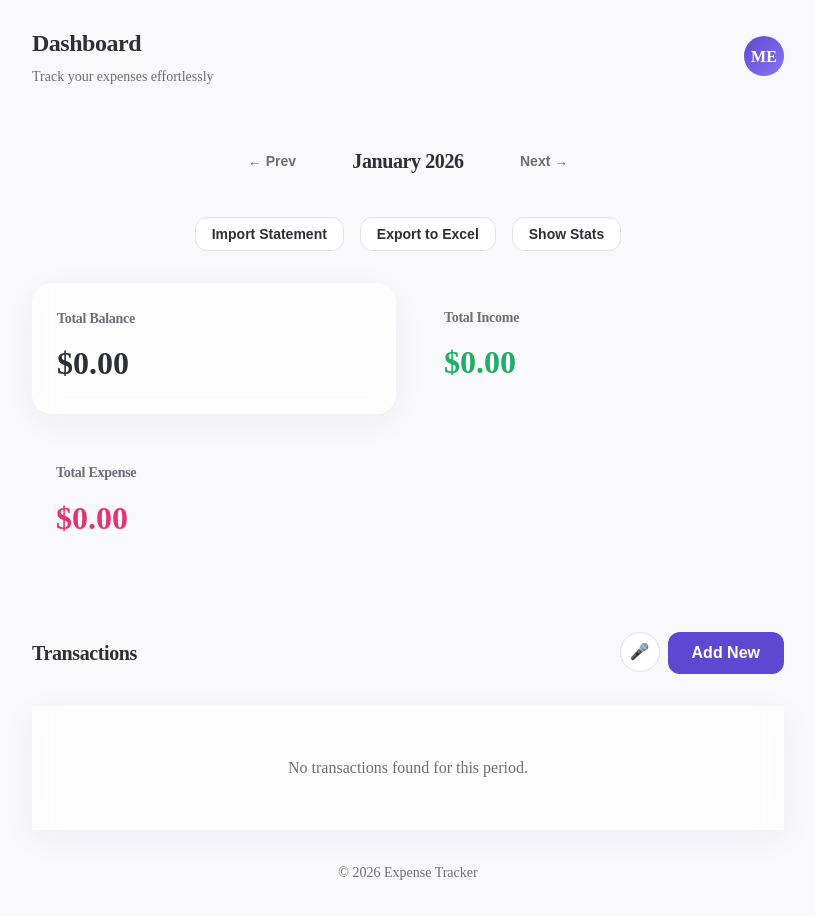
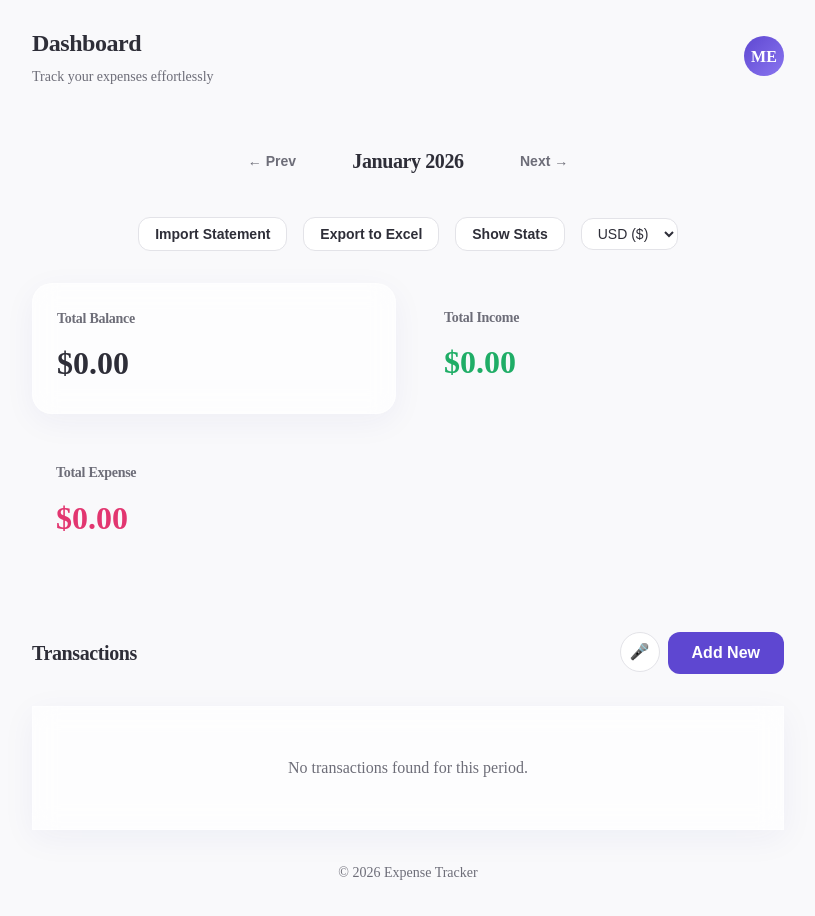
Before and after one commit to Rishabhrj03/hisaabwise, a Next.js app: page / in a window 1280 px wide. Shown: the whole page, without its empty margins (232-1047 px from the left). Built offline with nearby package versions, Linux system fonts and the light colour scheme.

Commit message:
feat: Introduce currency selection and dynamic formatting for expense display in summary cards and transaction lists.

```diff
--- a/src/app/page.tsx
+++ b/src/app/page.tsx
@@ -26,6 +26,7 @@ export default function Home() {
 
   // New state for toggling graphs
   const [showStats, setShowStats] = useState(false);
+  const [currency, setCurrency] = useState('USD');
 
   // Filter Logic
   const filteredExpenses = expenses
@@ -87,15 +88,38 @@ export default function Home() {
             onPrevMonth={handlePrevMonth}
             onNextMonth={handleNextMonth}
           />
-          <div style={{ display: 'flex', gap: '1rem', flexWrap: 'wrap', justifyContent: 'center' }}>
+          <div style={{ display: 'flex', gap: '1rem', flexWrap: 'wrap', justifyContent: 'center', alignItems: 'center' }}>
             <ImportButton />
             <ExportButton
               expenses={filteredExpenses}
               currentMonthName={currentMonthName}
             />
+
             <Button variant="secondary" size="sm" onClick={() => setShowStats(!showStats)}>
               {showStats ? 'Hide Stats' : 'Show Stats'}
             </Button>
+
+            <select
+              value={currency}
+              onChange={(e) => setCurrency(e.target.value)}
+              style={{
+                height: '32px',
+                padding: '0 0.75rem',
+                borderRadius: 'var(--radius-md)',
+                border: '1px solid hsl(var(--color-border))',
+                background: 'hsl(var(--color-surface))',
+                color: 'hsl(var(--color-text-main))',
+                fontSize: '0.875rem',
+                outline: 'none',
+                cursor: 'pointer'
+              }}
+            >
+              <option value="USD">USD ($)</option>
+              <option value="INR">INR (₹)</option>
+              <option value="EUR">EUR (€)</option>
+              <option value="GBP">GBP (£)</option>
+              <option value="JPY">JPY (¥)</option>
+            </select>
           </div>
         </div>
 
@@ -103,6 +127,7 @@ export default function Home() {
           totalBalance={balance}
           totalIncome={income}
           totalExpense={expense}
+          currency={currency}
         />
 
         {/* Visual Analytics - Collapsible */}
@@ -142,6 +167,7 @@ export default function Home() {
           expenses={filteredExpenses}
           onDelete={deleteExpense}
           onEdit={handleEdit}
+          currency={currency}
         />
       </main>
 
--- a/src/components/dashboard/SummaryCards.tsx
+++ b/src/components/dashboard/SummaryCards.tsx
@@ -5,13 +5,14 @@ interface SummaryCardsProps {
     totalBalance: number;
     totalIncome: number;
     totalExpense: number;
+    currency?: string;
 }
 
-export function SummaryCards({ totalBalance, totalIncome, totalExpense }: SummaryCardsProps) {
+export function SummaryCards({ totalBalance, totalIncome, totalExpense, currency = 'USD' }: SummaryCardsProps) {
     const formatCurrency = (amount: number) => {
         return new Intl.NumberFormat('en-US', {
             style: 'currency',
-            currency: 'USD',
+            currency: currency,
         }).format(amount);
     };
 
--- a/src/components/dashboard/TransactionList.tsx
+++ b/src/components/dashboard/TransactionList.tsx
@@ -7,9 +7,10 @@ interface TransactionListProps {
     expenses: Expense[];
     onDelete: (id: string) => void;
     onEdit: (expense: Expense) => void;
+    currency?: string;
 }
 
-export function TransactionList({ expenses, onDelete, onEdit }: TransactionListProps) {
+export function TransactionList({ expenses, onDelete, onEdit, currency = 'USD' }: TransactionListProps) {
     const formatDate = (dateStr: string) => {
         return new Date(dateStr).toLocaleDateString('en-US', {
             month: 'short',
@@ -21,7 +22,7 @@ export function TransactionList({ expenses, onDelete, onEdit }: TransactionListP
     const formatCurrency = (amount: number) => {
         return new Intl.NumberFormat('en-US', {
             style: 'currency',
-            currency: 'USD',
+            currency: currency,
         }).format(amount);
     };
 
@@ -48,16 +49,25 @@ export function TransactionList({ expenses, onDelete, onEdit }: TransactionListP
                         borderLeft: `4px solid ${expense.type === 'income' ? 'hsl(var(--color-income))' : 'hsl(var(--color-expense))'}`
                     }}
                 >
-                    <div style={{ display: 'flex', flexDirection: 'column' }}>
-                        <span style={{ fontWeight: 600 }}>{expense.description}</span>
+                    <div style={{ display: 'flex', flexDirection: 'column', flex: 1, minWidth: 0, marginRight: '1rem' }}>
+                        <span style={{
+                            fontWeight: 600,
+                            whiteSpace: 'nowrap',
+                            overflow: 'hidden',
+                            textOverflow: 'ellipsis',
+                            display: 'block'
+                        }}>
+                            {expense.description}
+                        </span>
                         <span style={{ fontSize: '0.875rem', color: 'hsl(var(--color-text-muted))' }}>
                             {formatDate(expense.date)} • {expense.category}
                         </span>
                     </div>
 
-                    <div style={{ display: 'flex', alignItems: 'center', gap: '1rem' }}>
+                    <div style={{ display: 'flex', alignItems: 'center', gap: '1rem', flexShrink: 0 }}>
                         <span style={{
                             fontWeight: 600,
+                            whiteSpace: 'nowrap',
                             color: expense.type === 'income' ? 'hsl(var(--color-income))' : 'hsl(var(--color-expense))'
                         }}>
                             {expense.type === 'income' ? '+' : '-'}{formatCurrency(expense.amount)}
```
